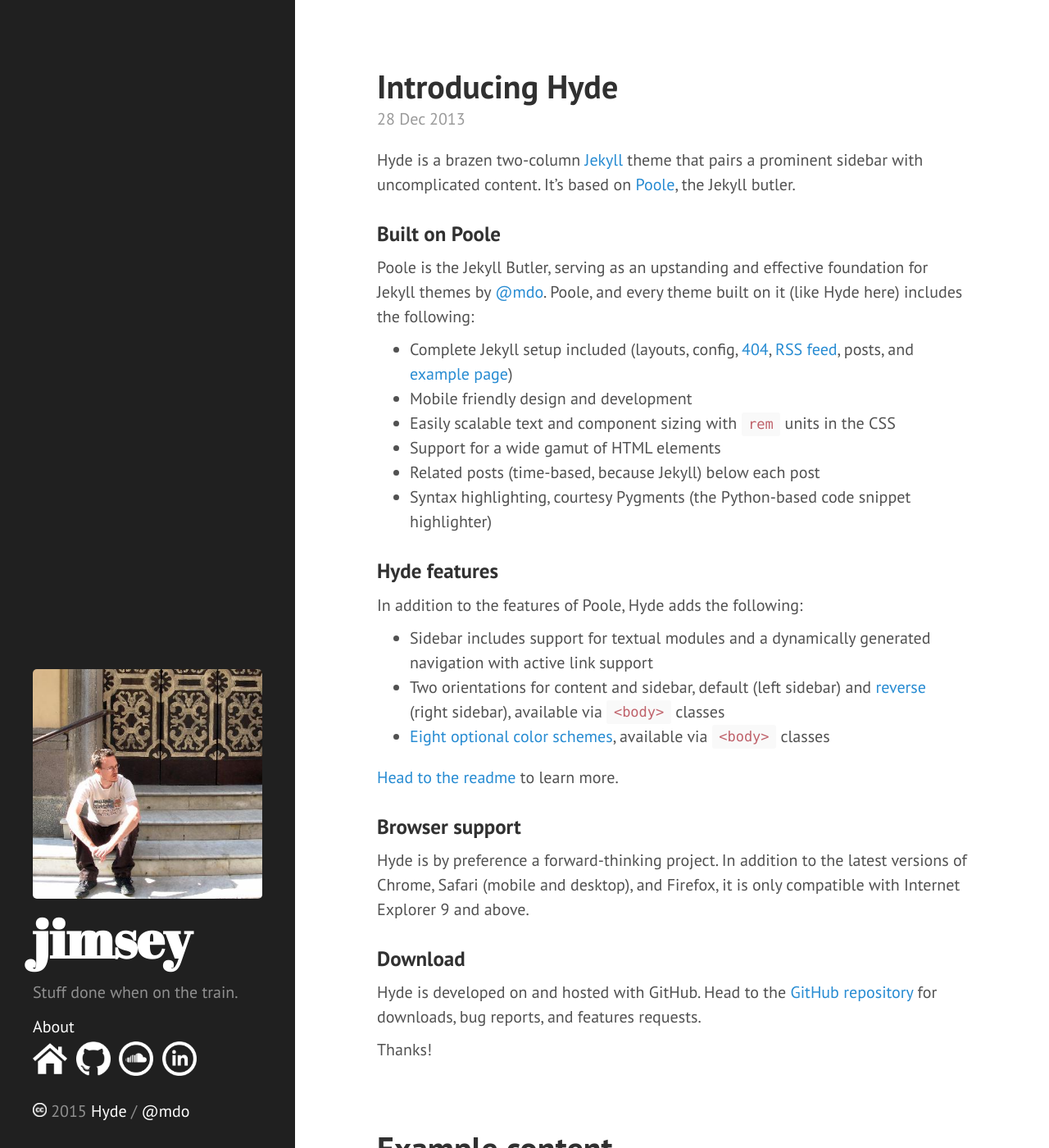
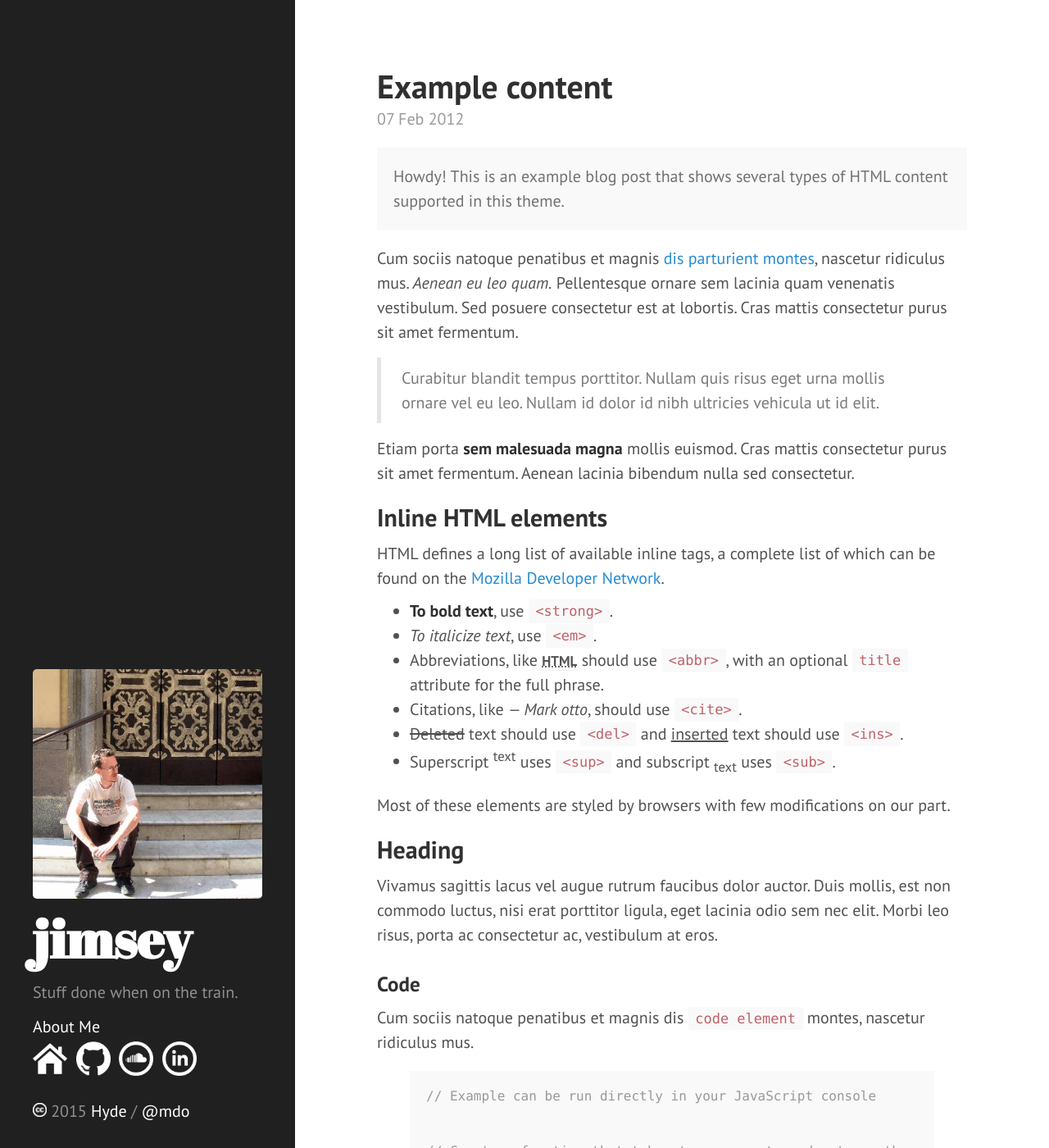
Before and after one commit to the-james-burton/the-james-burton.github.io, a Jekyll site: the page built from index.html, in a window 1280 px wide and 1400 px high. Shown: the whole window at 82% size. Built offline with Jekyll 4.4.1, drawn with Linux system fonts in a browser that asks for light colours; Markdown is read by kramdown in place of the engine named in the settings; the list of posts is cut into pages by our own code; some of the changed text lies outside the part shown.

Commit message:
removed posts, switched to kramdown

```diff
--- a/_config.yml
+++ b/_config.yml
@@ -1,5 +1,6 @@
 # Dependencies
-markdown:         redcarpet
+# markdown:         redcarpet
+markdown:         kramdown
 highlighter:      pygments
 
 # Permalinks
--- a/_posts/2012-02-06-whats-jekyll.md
+++ /dev/null
@@ -1,12 +0,0 @@
----
-layout: post
-title: What's Jekyll?
----
-
-[Jekyll](http://jekyllrb.com) is a static site generator, an open-source tool for creating simple yet powerful websites of all shapes and sizes. From [the project's readme](https://github.com/mojombo/jekyll/blob/master/README.markdown):
-
-  > Jekyll is a simple, blog aware, static site generator. It takes a template directory [...] and spits out a complete, static website suitable for serving with Apache or your favorite web server. This is also the engine behind GitHub Pages, which you can use to host your project’s page or blog right here from GitHub.
-
-It's an immensely useful tool and one we encourage you to use here with Hyde.
-
-Find out more by [visiting the project on GitHub](https://github.com/mojombo/jekyll).
--- a/_posts/2013-12-28-introducing-hyde.md
+++ /dev/null
@@ -1,37 +0,0 @@
----
-layout: post
-title: Introducing Hyde
----
-
-Hyde is a brazen two-column [Jekyll](http://jekyllrb.com) theme that pairs a prominent sidebar with uncomplicated content. It's based on [Poole](http://getpoole.com), the Jekyll butler.
-
-### Built on Poole
-
-Poole is the Jekyll Butler, serving as an upstanding and effective foundation for Jekyll themes by [@mdo](https://twitter.com/mdo). Poole, and every theme built on it (like Hyde here) includes the following:
-
-* Complete Jekyll setup included (layouts, config, [404](/404), [RSS feed](/atom.xml), posts, and [example page](/about))
-* Mobile friendly design and development
-* Easily scalable text and component sizing with `rem` units in the CSS
-* Support for a wide gamut of HTML elements
-* Related posts (time-based, because Jekyll) below each post
-* Syntax highlighting, courtesy Pygments (the Python-based code snippet highlighter)
-
-### Hyde features
-
-In addition to the features of Poole, Hyde adds the following:
-
-* Sidebar includes support for textual modules and a dynamically generated navigation with active link support
-* Two orientations for content and sidebar, default (left sidebar) and [reverse](https://github.com/poole/lanyon#reverse-layout) (right sidebar), available via `<body>` classes
-* [Eight optional color schemes](https://github.com/poole/hyde#themes), available via `<body>` classes
-
-[Head to the readme](https://github.com/poole/hyde#readme) to learn more.
-
-### Browser support
-
-Hyde is by preference a forward-thinking project. In addition to the latest versions of Chrome, Safari (mobile and desktop), and Firefox, it is only compatible with Internet Explorer 9 and above.
-
-### Download
-
-Hyde is developed on and hosted with GitHub. Head to the <a href="https://github.com/poole/hyde">GitHub repository</a> for downloads, bug reports, and features requests.
-
-Thanks!
--- a/about.md
+++ b/about.md
@@ -1,30 +1,6 @@
 ---
 layout: page
-title: About
+title: About Me
 ---
 
-<p class="message">
-  Hey there! This page is included as an example. Feel free to customize it for your own use upon downloading. Carry on!
-</p>
-
-In the novel, *The Strange Case of Dr. Jeykll and Mr. Hyde*, Mr. Poole is Dr. Jekyll's virtuous and loyal butler. Similarly, Poole is an upstanding and effective butler that helps you build Jekyll themes. It's made by [@mdo](https://twitter.com/mdo).
-
-There are currently two themes built on Poole:
-
-* [Hyde](http://hyde.getpoole.com)
-* [Lanyon](http://lanyon.getpoole.com)
-
-Learn more and contribute on [GitHub](https://github.com/poole).
-
-## Setup
-
-Some fun facts about the setup of this project include:
-
-* Built for [Jekyll](http://jekyllrb.com)
-* Developed on GitHub and hosted for free on [GitHub Pages](https://pages.github.com)
-* Coded with [Sublime Text 2](http://sublimetext.com), an amazing code editor
-* Designed and developed while listening to music like [Blood Bros Trilogy](https://soundcloud.com/maddecent/sets/blood-bros-series)
-
-Have questions or suggestions? Feel free to [open an issue on GitHub](https://github.com/poole/issues/new) or [ask me on Twitter](https://twitter.com/mdo).
-
-Thanks for reading!
+I need to write something here...
```
Also changed, not shown: _posts/2012-02-07-example-content.md (+15 -1 lines).
